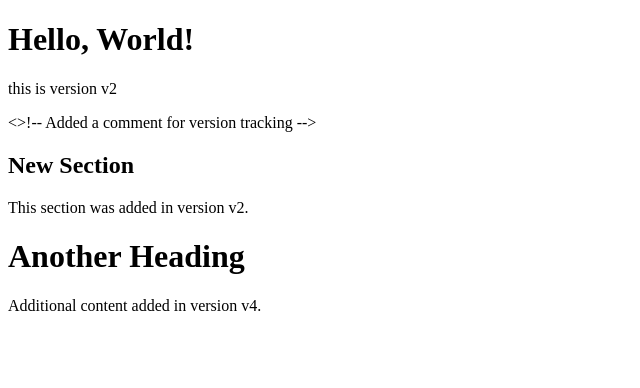
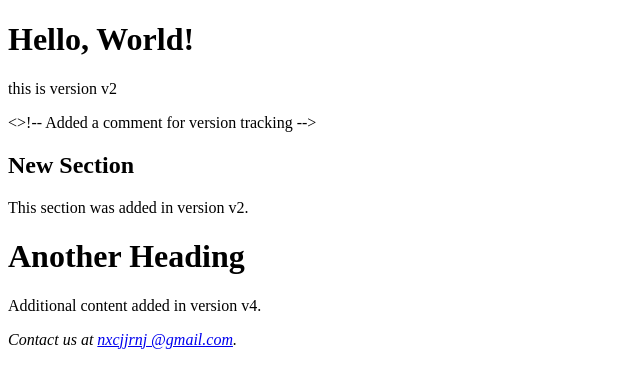
Before and after one commit to Parmeshg-17/git-repo, a plain HTML site: page index.html in a window 1280 px wide. Shown: the whole page, without its empty margins (0-640 px from the left). Drawn offline with Linux system fonts and the light colour scheme.

Commit message:
this isversion v5

```diff
--- a/index.html
+++ b/index.html
@@ -19,5 +19,8 @@
     </mapping>
     <h1>Another Heading</h1>
     <p>Additional content added in version v4.</p>
+<address>
+    Contact us at <a href="mailto:nxcjjrnj  @gmail.com">        nxcjjrnj  @gmail.com</a>.
+</address>
 </body>
 </html>
```
